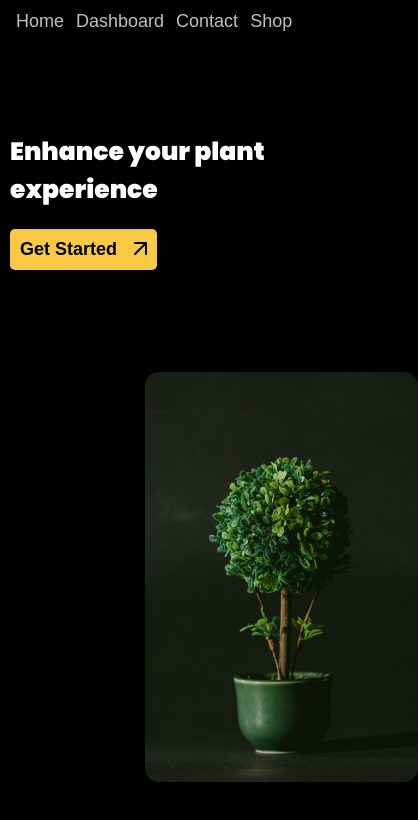
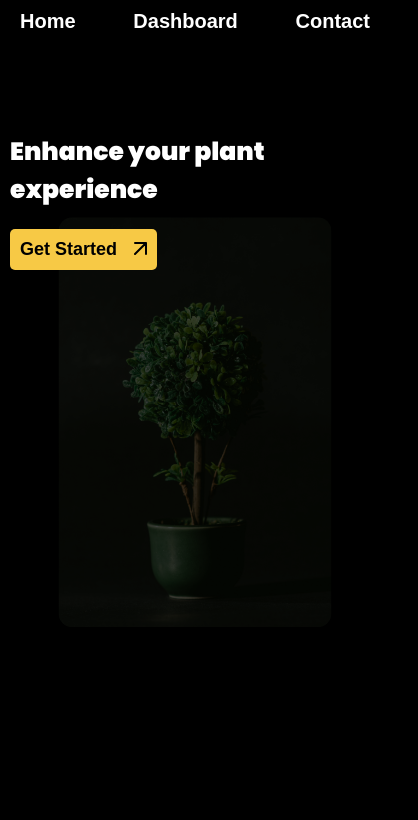
Before and after one commit to skakwy/planty, a plain HTML site: page index.html in a window 390 px wide. Shown: the whole page, 418 px wide, since content can reach past the window. Drawn offline with Linux system fonts and the light colour scheme.

Commit message:
better mobile support

```diff
--- a/css/style.css
+++ b/css/style.css
@@ -52,7 +52,7 @@ body {
 }
 @media screen and (max-width:1200px) {
          .container{
-        margin: 10px;
+        margin: 30px;
     }
         }
 @media screen and (max-width:600px) {
@@ -64,11 +64,24 @@ body {
     }
 
     .topBar .left{
-        gap: 0px;
-        justify-content: center;
+        justify-content: space-between;
+
         align-items: center;
+        width: 100%;
+
+    }
+    .topBar .left button{
+        padding: 0px;
+        font-weight: 900;
+        font-size: 20px;
+        color: white;
+        padding-left: 10px;
+        padding-right: 10px;
     }
     .topBar .right{
         display: none;
     }
+    button[id="shopButton"]{
+        display: none;
+    }
 }
--- a/index.html
+++ b/index.html
@@ -8,7 +8,6 @@
     <title>Planty - Skakwy</title>
     <link rel="stylesheet" href="css/style.css">
     <style>
-
         .mainContent {
             width: 100%;
             margin-top: 100px;
@@ -73,23 +72,30 @@
                 font-size: 25px;
             }
 
-            .mainContent{
+            .mainContent {
                 display: block;
             }
 
-           .mainContent .left{
+            .mainContent .left {
                 width: 100%;
 
-           }
-        .mainPic{
-            position: absolute;
-    top: 50%;
-    left: 50%;
-    margin-top: -50px;
-    margin-left: -50px;
-    width:70vw;
+            }
+
+            .mainPic {
+                position: absolute;
+                z-index: -1;
+                /* center div */
+                left: 50%;
+                top: 50%;
+                transform: translate(-50%, -50%);
+                opacity: 0.3;
+                width: 70vw;
+            }
+
         }
     </style>
+
+
 </head>
 
 <body>
@@ -117,10 +123,10 @@
                         d="M7.69446 6.28374C9.39815 8.16292 11.3704 9.30417 13.6111 9.70749H14.9938C14.989 9.60498 14.9827 9.50293 14.9748 9.40134C14.7919 7.06171 13.7587 4.96376 11.875 3.10749C9.86572 1.12749 7.58332 0.0916575 5.02779 0C5.10185 2.31 5.99074 4.40458 7.69446 6.28374Z"
                         fill="#569F50" />
                 </svg>
-                <button>Home</button>
-                <button onclick="window.open('Dashboard.html', '_self')">Dashboard</button>
-                <button onclick="window.open('contact.html','_self')">Contact</button>
-                <button onclick="window.open('shop.html','_self')">Shop</button>
+                <button id="homeButton">Home</button>
+                <button id="dashboardButton" osnclick="window.open('Dashboard.html', '_self')">Dashboard</button>
+                <button id="contactButton" onclick="window.open('contact.html','_self')">Contact</button>
+                <button id="shopButton" onclick="window.open('shop.html','_self')">Shop</button>
             </div>
             <div class="right">
                 <button>Log in</button>
```
Also changed, not shown: dashboard.html (+3 -3 lines), shop.html (+4 -4 lines), standard.html (+4 -4 lines), 1 other file.
